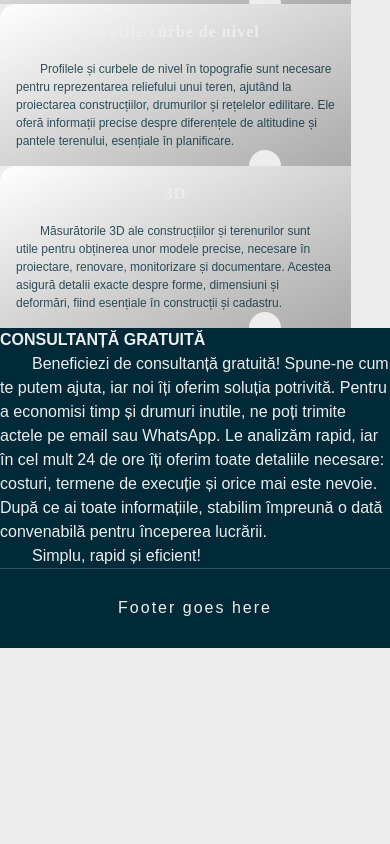
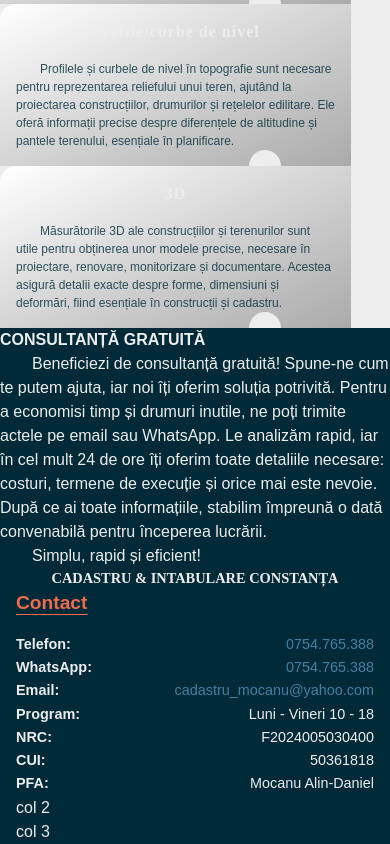
Before and after one commit to MocanuAlinD/cadastrumad, a Next.js app: page / in a window 390 px wide. Shown: the part 1172-2016 px from the top of the page. Before the commit the page ends 1820 px from the top, so only its background shows below. Built offline with nearby package versions, Linux system fonts and the light colour scheme; a web font is replaced by a local one.

Commit message:
Partial footer - Contact

```diff
--- a/src/app/layout.tsx
+++ b/src/app/layout.tsx
@@ -26,8 +26,8 @@ const geistMono = Geist_Mono({
 });
 
 export const metadata: Metadata = {
-  title: "Create Next App",
-  description: "Generated by create next app",
+  title: "Cadastru",
+  description: "Cadastru",
 };
 
 export default function RootLayout({
--- a/src/components/CustomLayout/CustomLayout.module.css
+++ b/src/components/CustomLayout/CustomLayout.module.css
@@ -19,13 +19,14 @@
     z-index: 99999;
   }
   & > .layoutFooter {
-    border-top: 1px solid #ffffff33;
-    display: flex;
-    justify-content: center;
-    align-items: center;
-    height: 5rem;
+    /* border-top: 1px solid #ffffff33; */
+    /* height: fit-content; */
+    /* min-height: 10rem; */
     font-weight: 400;
-    letter-spacing: 2px;
+    /* letter-spacing: 2px; */
     color: var(--background);
+    /* padding-block: 2rem; */
+    /* border: 3px solid red; */
+    /* display: flex; */
   }
 }
--- a/src/components/CustomLayout/index.tsx
+++ b/src/components/CustomLayout/index.tsx
@@ -1,6 +1,7 @@
 import React from "react";
 // import Navigation from "../Navigation";
 import RadioNav from "../RadioNav";
+import Footer from "../Footer";
 import styles from "./CustomLayout.module.css";
 
 const CustomLayout = ({ children }: { children: React.ReactNode }) => {
@@ -15,7 +16,9 @@ const CustomLayout = ({ children }: { children: React.ReactNode }) => {
       </nav>
 
       <ContentContainer>{children}</ContentContainer>
-      <footer className={styles.layoutFooter}>Footer goes here</footer>
+      <footer className={styles.layoutFooter}>
+        <Footer />
+      </footer>
     </div>
   );
 };
--- /dev/null
+++ b/src/components/Footer/footer.module.css
@@ -0,0 +1,54 @@
+.title {
+  font-size: clamp(0.9rem,2vw,2rem);
+  font-weight: bolder;
+  font-family: var(--fontRose);
+  text-align: center;
+}
+
+.footerColumn {
+  /* margin-inline: 1rem; */
+  /* border: 1px solid red; */
+  padding-inline: 1rem;
+  & h3 {
+    font-weight: bold;
+    font-size: clamp(1.2rem, 2vw, 1.4rem);
+    color: var(--orange);
+    margin-bottom: 1rem;
+    text-decoration: underline;
+    text-underline-offset: 0.3rem;
+  }
+  & div {
+    /* letter-spacing: 0; */
+    /* border-bottom: 1px solid var(--background); */
+    margin-block: 0.1rem;
+    font-size: clamp(0.9rem, 2vw, 1rem);
+    display: flex;
+    justify-content: space-between;
+    align-items: center;
+    width: 100%;
+    flex-wrap: wrap;
+    overflow-wrap: anywhere;
+    & a{
+        color: var(--blueLight);
+        /* text-decoration: underline; */
+        /* text-underline-offset: 0.15rem; */
+
+    }
+  }
+  & span {
+    min-width: 6rem;
+    font-weight: bold;
+    font-size: clamp(0.9rem, 2vw, 1rem);
+    /* border: 1px solid red; */
+    /* font-size: 0.7rem; */
+  }
+}
+
+@media screen and (width < 1024px){
+    .footerColumn div{
+        /* justify-content: center; */
+    }
+    .footerColumn span{
+        min-width: fit-content;
+    }
+}
--- /dev/null
+++ b/src/components/Footer/index.tsx
@@ -0,0 +1,47 @@
+import React from "react";
+import styles from "./footer.module.css";
+
+const Footer = () => {
+  const footerColumn = `${styles.footerColumn} + " w-[100%] h-fit md:max-w-[30rem] my-[2rem] py-8 flex flex-col items-center lg:items-start`;
+
+  return (
+    <div className="flex flex-col items-center justify-around border-t border-[var(--background)]">
+      <h2 className={styles.title + " my-12"}>
+        CADASTRU & INTABULARE CONSTANȚA
+      </h2>
+      <div className="w-full flex flex-col items-center lg:items-start lg:flex-row justify-around">
+        <div className={footerColumn}>
+          <h3>Contact</h3>
+          <div>
+            <span>Telefon:</span>&emsp;<a href="tel:0754765388">0754.765.388</a>
+          </div>
+          <div>
+            <span>WhatsApp: </span>&emsp;
+            <a aria-label="Chat on WhatsApp" href="https://wa.me/+40754765388?text=Bună%20ziua!%20Sunt%20interesat%20de%20" >
+              0754.765.388
+            </a>
+          </div>
+          <div>
+            <span>Email: </span>&emsp;<a href="mailto:cadastru_mocanu@yahoo.com">cadastru_mocanu@yahoo.com</a>
+          </div>
+          <div>
+            <span>Program: </span>&emsp; Luni - Vineri 10 - 18
+          </div>
+          <div>
+            <span>NRC: </span>&emsp; F2024005030400
+          </div>
+          <div>
+            <span>CUI: </span>&emsp; 50361818
+          </div>
+          <div>
+            <span>PFA: </span>&emsp; Mocanu Alin-Daniel
+          </div>
+        </div>
+        <div className={footerColumn}>col 2</div>
+        <div className={footerColumn}>col 3</div>
+      </div>
+    </div>
+  );
+};
+
+export default Footer;
```
Also changed, not shown: src/components/Acte/index.tsx (+40 -2 lines), public/logo01.jpeg (added), public/logo02.jpeg (added).
